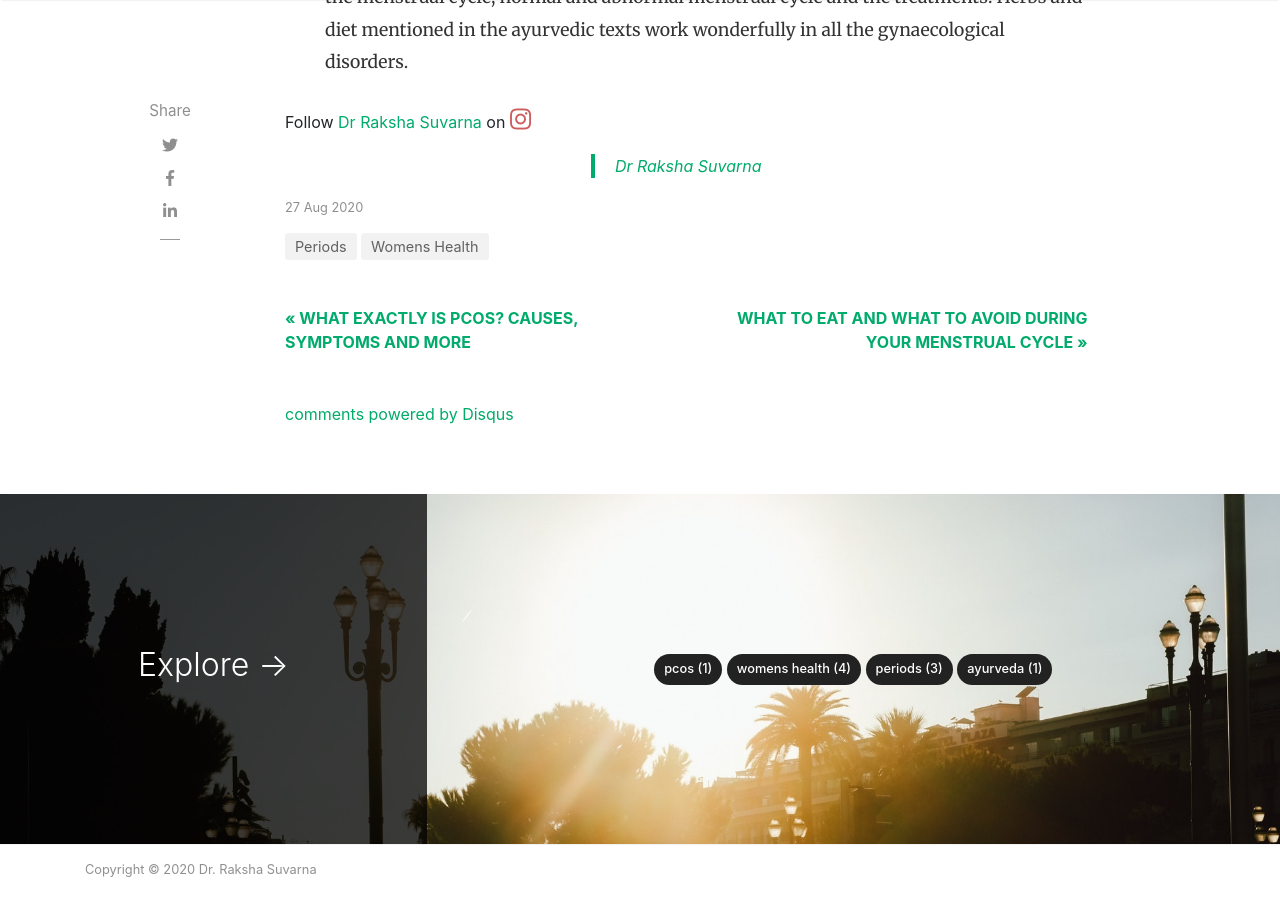
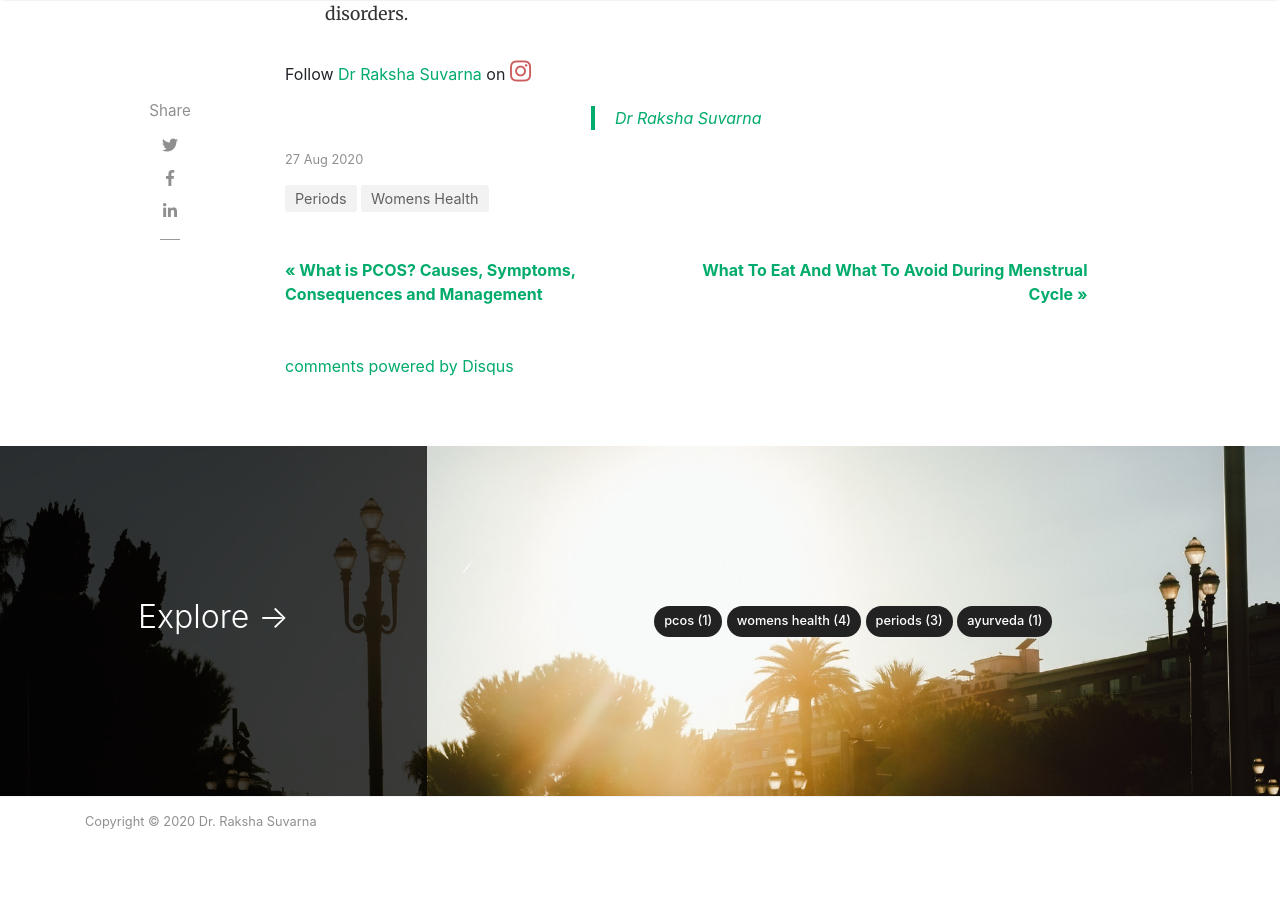
Before and after one commit to ayurdoc/ayurdoc.github.io, a Jekyll site: the page built from _posts/2020-08-27-educating-your-little-one-about-periods.md, in a window 1280 px wide and 900 px high, scrolled down 3248 px. Built offline with Jekyll 4.4.1, drawn with Linux system fonts in a browser that asks for light colours; nearby versions of some CDN libraries; comment, search, counter and statistics services are not loaded; some of the changed text lies outside the part shown.

Commit message:
modify post content

```diff
--- a/_posts/2020-08-20-what-exactly-is-pcos-causes-symptoms-and-more.md
+++ b/_posts/2020-08-20-what-is-pcos-causes-symptoms-consequences-and-management.md
@@ -1,6 +1,6 @@
 ---
 layout: post
-title:  "WHAT EXACTLY IS PCOS? CAUSES, SYMPTOMS AND MORE"
+title:  "What is PCOS? Causes, Symptoms, Consequences and Management"
 author: raksha
 categories: [ PCOS, Womens Health ]
 image: assets/images/01.jpg
--- a/_posts/2020-08-27-educating-your-little-one-about-periods.md
+++ b/_posts/2020-08-27-educating-your-little-one-about-periods.md
@@ -1,6 +1,6 @@
 ---
 layout: post
-title:  "EDUCATING YOUR LITTLE ONE ABOUT PERIODS"
+title:  "Educating Your Little One About Periods"
 author: raksha
 categories: [ Periods, Womens Health ]
 image: assets/images/02.jpg
--- a/_posts/2020-09-04-what-to-eat-and-what-to-avoid-during-menstrual-cycle.md
+++ b/_posts/2020-09-04-what-to-eat-and-what-to-avoid-during-menstrual-cycle.md
@@ -1,6 +1,6 @@
 ---
 layout: post
-title:  "WHAT TO EAT AND WHAT TO AVOID DURING YOUR MENSTRUAL CYCLE"
+title:  "What To Eat And What To Avoid During Menstrual Cycle"
 author: raksha
 categories: [ Periods, Womens Health ]
 image: assets/images/03.jpg
```
Also changed, not shown: _posts/2020-09-20-ayurvedic-tips-to-manage-period-pain-naturally.md (renamed from _posts/2020-09-20-ayurveda-can-manage-period-pain-with-natural-effective-methods.md, +1 -1 lines).
